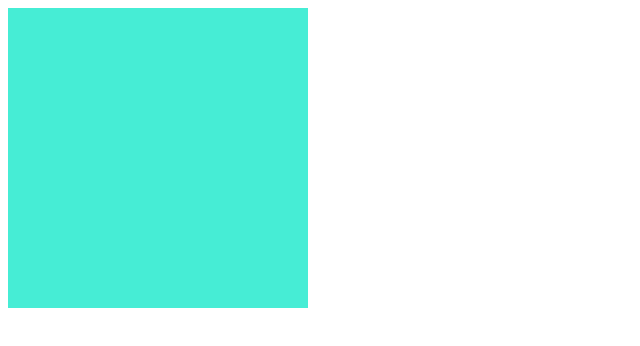
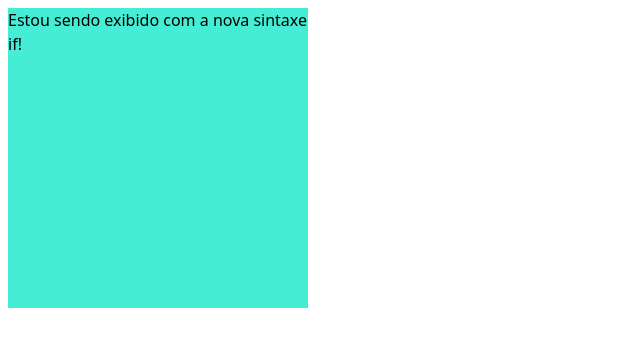
Before and after one commit to Buenohy/angular-basico, an Angular app: page / in a window 1280 px wide. Shown: the top 346 px of the page, without its empty margins (0-640 px from the left). Built offline with nearby package versions, Linux system fonts and the light colour scheme.

Commit message:
fix: error in new sintaxe @if

```diff
--- a/src/app/componente04/componente04.html
+++ b/src/app/componente04/componente04.html
@@ -1 +1,6 @@
-<div class="w-[300px] h-[300px] bg-teal-300 m-2"></div>
+@if(exibir){
+
+<div class="w-[300px] h-[300px] bg-teal-300 m-2">Estou sendo exibido com a nova sintaxe if!</div>
+} @else {
+<p>O quadro não está sendo exibido.</p>
+}
--- a/src/app/componente04/componente04.ts
+++ b/src/app/componente04/componente04.ts
@@ -1,11 +1,12 @@
 import { Component } from '@angular/core';
-
+import { NgIf } from '@angular/common';
 @Component({
   selector: 'app-componente04',
-  imports: [],
+  standalone: true,
   templateUrl: './componente04.html',
-  styleUrl: './componente04.css'
+  styleUrl: './componente04.css',
 })
 export class Componente04 {
-
+  // Variável para exibir ou ocultar o quadrado
+  exibir: boolean = true;
 }
```
